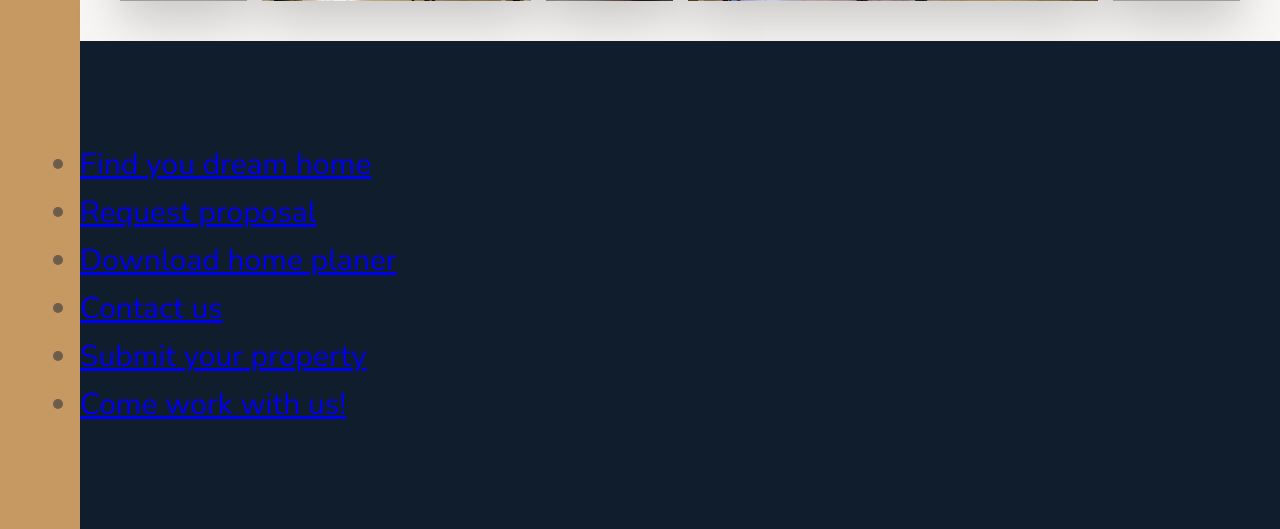
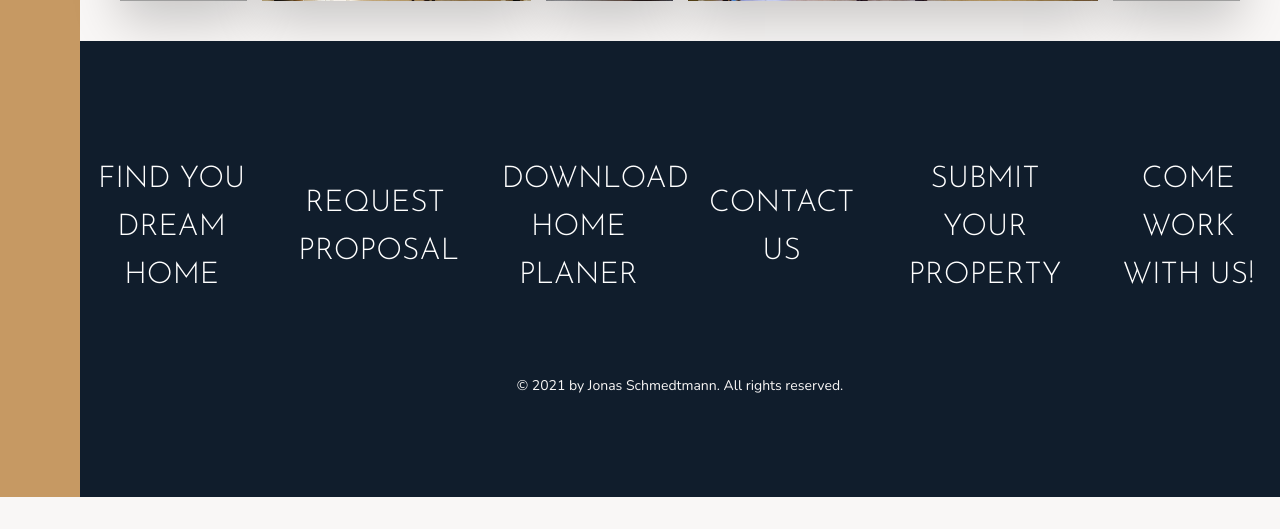
Before and after one commit to fluktar/Nexter, a PHP site: page /index.html in a window 1280 px wide. Shown: the part 3905-4434 px from the top of the page. After the commit the page ends 4402 px from the top, so only its background shows below. Run offline with PHP 8.4, Linux system fonts and the light colour scheme; grey boxes are pictures that could not be loaded.

Commit message:
footer styles and content

```diff
--- a/index.html
+++ b/index.html
@@ -398,25 +398,26 @@
 </section>
  <footer class="footer">
   <ul class="nav">
-    <li class="nav_item">
-      <a href="#" class="nav_link">Find you dream home</a>
+    <li class="nav__item">
+      <a href="#" class="nav__link">Find you dream home</a>
     </li>
-    <li class="nav_item">
-      <a href="#" class="nav_link">Request proposal</a>
+    <li class="nav__item">
+      <a href="#" class="nav__link">Request proposal</a>
     </li>
-    <li class="nav_item">
-      <a href="#" class="nav_link">Download home planer</a>
+    <li class="nav__item">
+      <a href="#" class="nav__link">Download home planer</a>
     </li>
-    <li class="nav_item">
-      <a href="#" class="nav_link">Contact us</a>
+    <li class="nav__item">
+      <a href="#" class="nav__link">Contact us</a>
     </li>
-    <li class="nav_item">
-      <a href="#" class="nav_link">Submit your property</a>
+    <li class="nav__item">
+      <a href="#" class="nav__link">Submit your property</a>
     </li>
-    <li class="nav_item">
-      <a href="#" class="nav_link">Come work with us!</a>
+    <li class="nav__item">
+      <a href="#" class="nav__link">Come work with us!</a>
     </li>
   </ul>
+  <p class="copyright">&copy 2021 by Jonas Schmedtmann. All rights reserved.</p>
 </footer>
 
     <script src="/dist/js/script.min.js"></script>
--- a/src/sass/_footer.scss
+++ b/src/sass/_footer.scss
@@ -2,4 +2,37 @@
   background-color: $color-secondary;
   grid-column: full-start / full-end;
   padding: 10rem 0;
+
+  .nav {
+    list-style: none;
+    display: grid;
+    grid-template-columns: repeat(auto-fit, minmax(15rem, 1fr));
+    grid-gap: 2rem;
+    align-items: center;
+    &__link:link,
+    &__link:visited {
+      color: #fff;
+      text-decoration: none;
+      font-family: $font-display;
+      text-transform: uppercase;
+      text-align: center;
+      padding: 1.5rem;
+      transition: all 0.2s;
+      display: block;
+      // background-color: rgba(#fff, 0.05);
+    }
+    &__link:hover,
+    &__link:active {
+      background-color: rgba(#fff, 0.1);
+      transform: translateY(-3px);
+    }
+  }
 }
+
+.copyright {
+  display: flex;
+  justify-content: center;
+  font-size: 1.4rem;
+  color: $color-grey-light-1;
+  margin-top: 6rem;
+}
```
Also changed, not shown: views/index.ejs (+13 -12 lines), dist/css/main.min.css, 1 other file.
